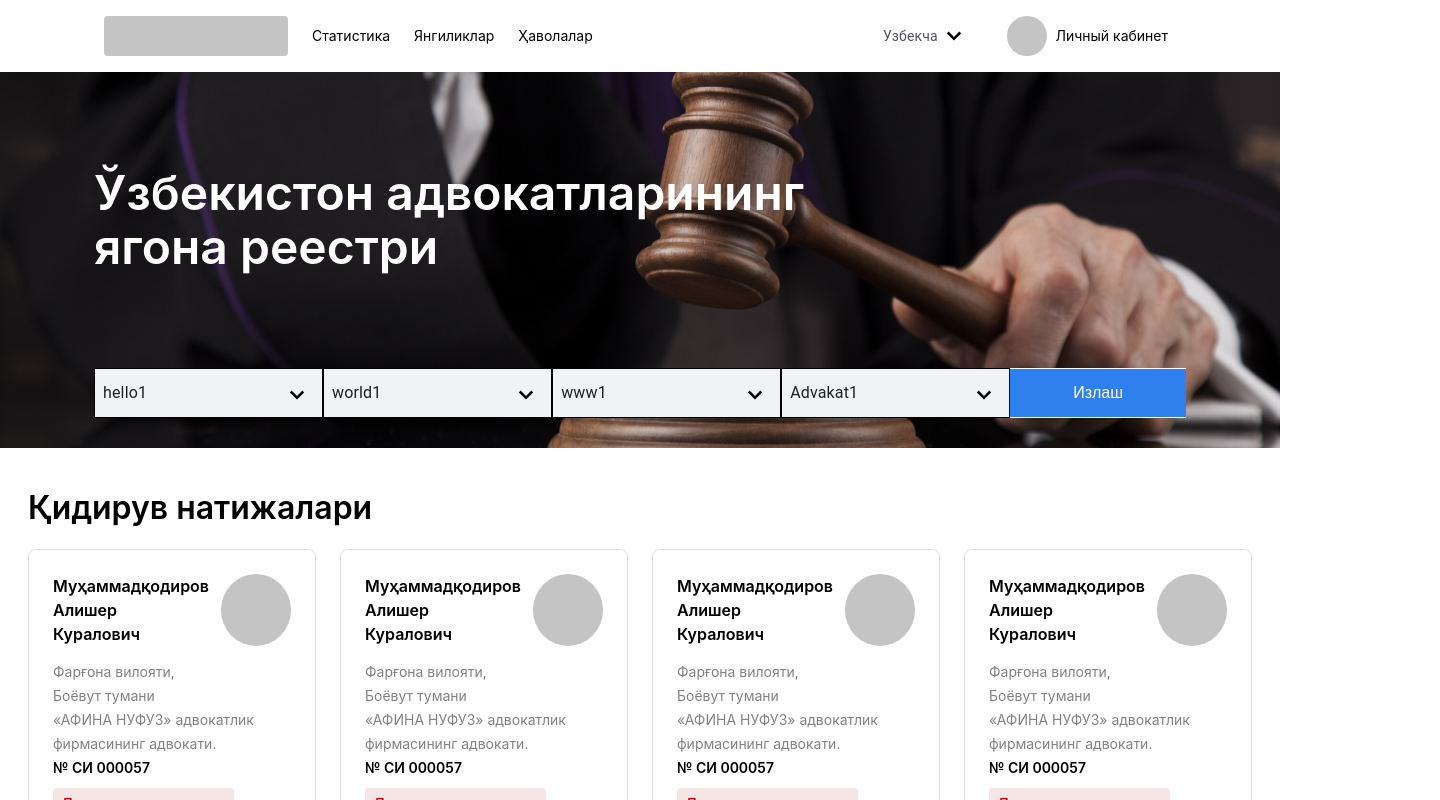
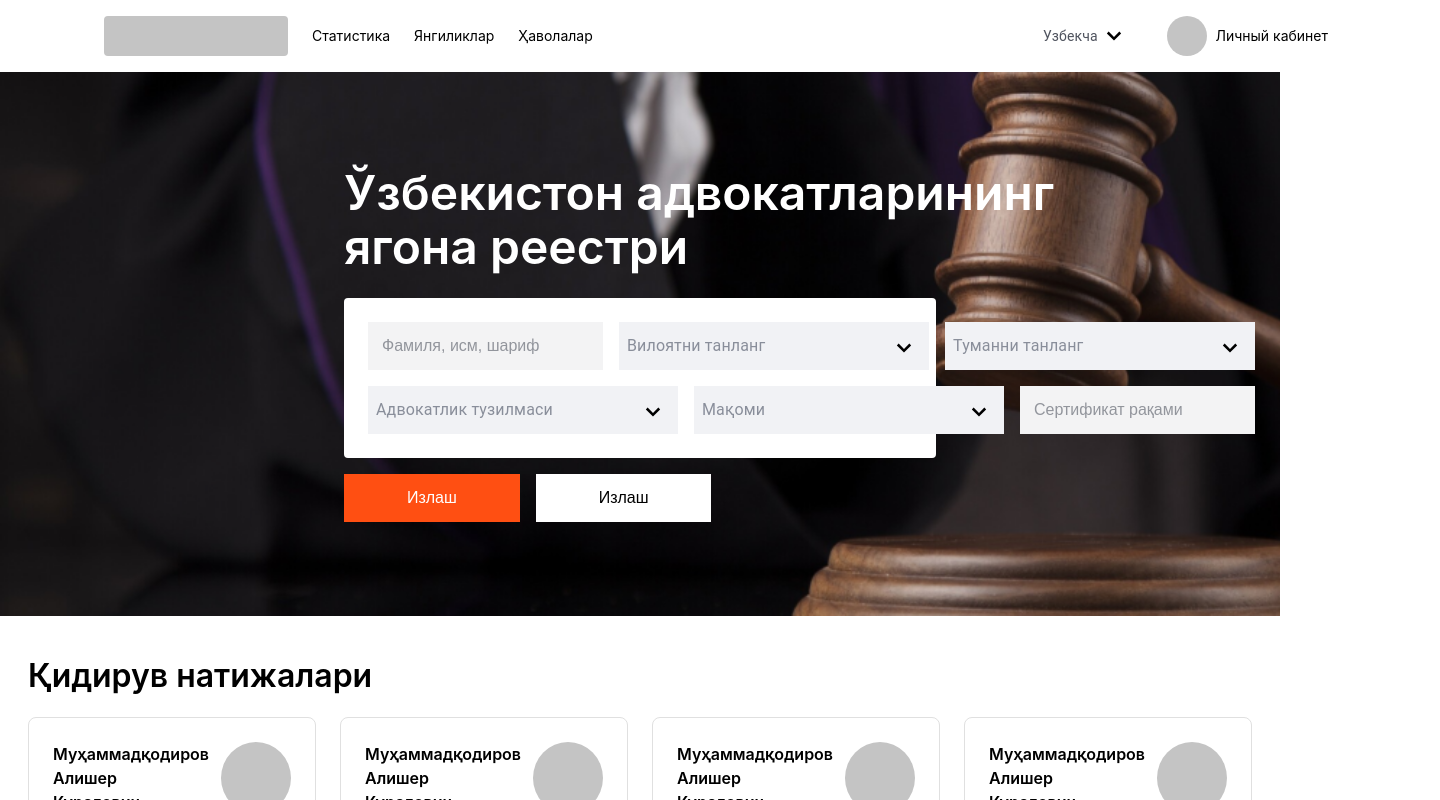
Before and after one commit to integratsiya/tashqi_integratsiya, a React (Create React App) app: page /hello in a window 1280 px wide. Shown: the top 800 px of the page, 1440 px wide, since content can reach past the window. Built offline with nearby package versions, Linux system fonts and the light colour scheme.

Commit message:
banner image

```diff
--- a/src/components/BannerImage/BannerImage.jsx
+++ b/src/components/BannerImage/BannerImage.jsx
@@ -4,7 +4,7 @@ import Button from "../globalStyle/buttons";
 import { Flex } from "../globalStyle/GlobalContainer";
 import { NavigationTitle } from "../Navigation/StyledNavigation";
 import SelectInput from "../Select/select";
-import { BannerContainer, BannerTitle, SelectContainer } from "./StyledBanner";
+import { BannerContainer, BannerInput, BannerTitle, SelectContainer } from "./StyledBanner";
 
 const BannerImage = () => {
   return (
@@ -16,44 +16,42 @@ const BannerImage = () => {
             </NavigationTitle>
           </BannerTitle>
         <SelectContainer>
-          <Flex>
+          <Flex gap="16px" margin="0 0 16px 0">
+            <BannerInput placeholder="Фамиля, исм, шариф"></BannerInput>
             <SelectInput
-              one="hello1"
-              two="hello2"
-              three="hello3"
-              four="hello4"
-              five="hello5"
+              one="Вилоятни танланг"
             />
             <SelectInput
-              one="world1"
-              two="world2"
-              three="world3"
-              four="world4"
-              five="world5"
+              one="Туманни танланг"
+            />
+          </Flex>
+          <Flex gap="16px">
+            <SelectInput
+              one="Адвокатлик тузилмаси"
             />
             <SelectInput
-              one="www1"
-              two="www2"
-              three="www3"
-              four="www4"
-              five="www5"
+              one="Мақоми"
             />
-            <SelectInput
-              one="Advakat1"
-              two="Advakat2"
-              three="Advakat3"
-              four="Advakat4"
-              five="Advakat5"
-            />
+            <BannerInput width="310px" placeholder="Сертификат рақами"></BannerInput>
+          </Flex>
+        </SelectContainer>
+        <Flex gap="16px" margin="16px 0 0 0">
             <Link to="/hello">
-              <Button padding="12px 63px" borderRadius="0" background="#2F80ED">
+              <Button padding="12px 63px" borderRadius="0" background="#FF4F12  ">
                 <NavigationTitle fontSize="16px" color="#fff">
                   Излаш
                 </NavigationTitle>
               </Button>
             </Link>
-          </Flex>
-        </SelectContainer>
+            <Link to="/hello">
+              <Button padding="12px 63px" borderRadius="0" background="#fff  ">
+                <NavigationTitle fontSize="16px" color="#000">
+                  Излаш
+                </NavigationTitle>
+              </Button>
+            </Link>
+
+        </Flex>
       </BannerContainer>
     </div>
   );
--- a/src/components/BannerImage/StyledBanner.js
+++ b/src/components/BannerImage/StyledBanner.js
@@ -2,12 +2,13 @@ import styled from "styled-components";
 import BannerImage from "../Photo/BannerImage.png";
 
 export const BannerContainer = styled.div`
-  height: 376px;
   width: 100%;
   background-image: url(${BannerImage});
   /* display: flex; */
   /* align-items: flex-end; */
-  padding: 94px ;
+  padding: 94px 344px;
+  background-repeat: no-repeat;
+  background-size: cover;
 `;
 
 export const BannerInside = styled.div`
@@ -20,10 +21,29 @@ export const BannerTitle = styled.div`
 `;
 
 export const SelectContainer = styled.div`
-  max-width: ${({ width }) => width || "1216px"};
+  max-width: ${({ width }) => width || "1224px"};
   background-color: #fff;
-  margin: 94px auto 64px;
+  /* margin: 94px auto 64px; */
+  border-radius: 4px;
+  padding: 24px;
   @media screen and (max-width: 1230px) {
     width: 1100px;
   }
 `;
+
+export const BannerInput = styled.input`
+  width: ${({ width }) => width || "524px"};
+  background-color: #f3f3f4;
+  border: none;
+  padding: 12px 14px;
+  font-weight: normal;
+  font-size: 16px;
+  line-height: 24px;
+  color: #92959C;
+  &:focus{
+    outline: none;
+  }
+  &::placeholder {
+       color: #92959C;
+   }
+`;
--- a/src/components/Navigation/StyledNavigation.js
+++ b/src/components/Navigation/StyledNavigation.js
@@ -4,6 +4,8 @@ export const NavigationContainer = styled.div`
   padding: ${({ padding }) => padding || "24px 112px 24px 104px"};
   height: 72px;
   background-color: #fff;
+  width: 1440px;
+  margin: 0 auto;
 `;
 
 export const GrayBackground = styled.div`
--- a/src/components/Select/selectStyle.js
+++ b/src/components/Select/selectStyle.js
@@ -1,13 +1,13 @@
+import { red } from "@material-ui/core/colors";
 import { makeStyles } from "@material-ui/core/styles";
 
 export const selectInputStyle = makeStyles((theme) => ({
   root: {
-    background: "#F1F2F5",
+    background: "#F3F3F4",
   },
   formControl: {
-    width: 260,
-    background: "#F1F2F5",
-    border: "1px solid #000",
+    minWidth: 310,
+    background: "#F3F3F4",
   },
   selectEmpty: {
     marginTop: theme.spacing(2),
@@ -15,6 +15,7 @@ export const selectInputStyle = makeStyles((theme) => ({
   select: {
     backgroundColor: "#F1F2F5",
     padding: "8px",
+    color: "#898E9A",
   },
   selectRoot: {
     "&:focus": {
--- a/src/components/globalStyle/GlobalContainer.js
+++ b/src/components/globalStyle/GlobalContainer.js
@@ -4,7 +4,7 @@ export const GlobalContainer = styled.div`
   ${(props) =>
     props.fluid &&
     css`
-      max-width: 1440px;
+      max-width: 1920px;
       margin: 0 auto;
     `}
   ${(props) =>
```
